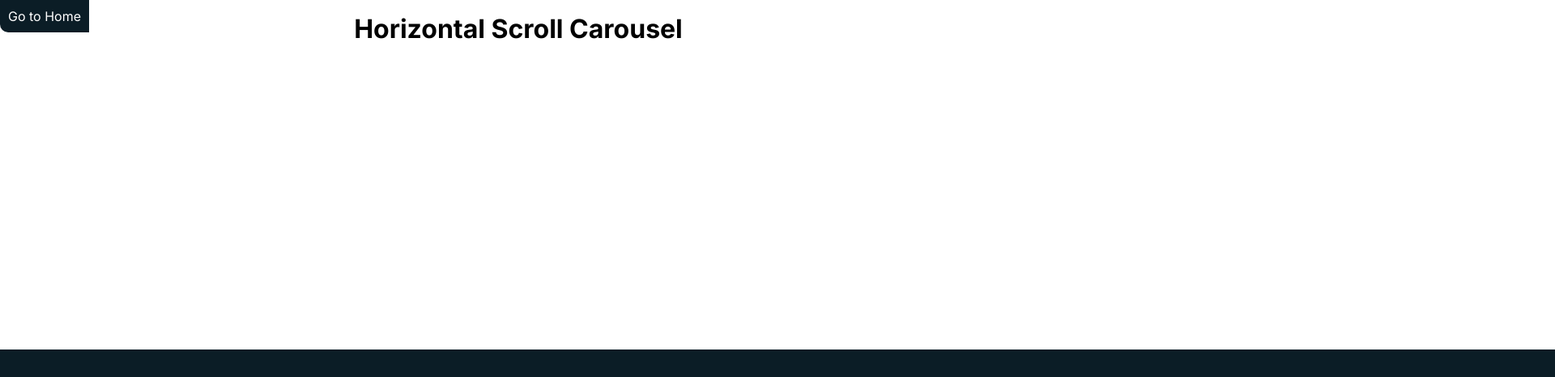
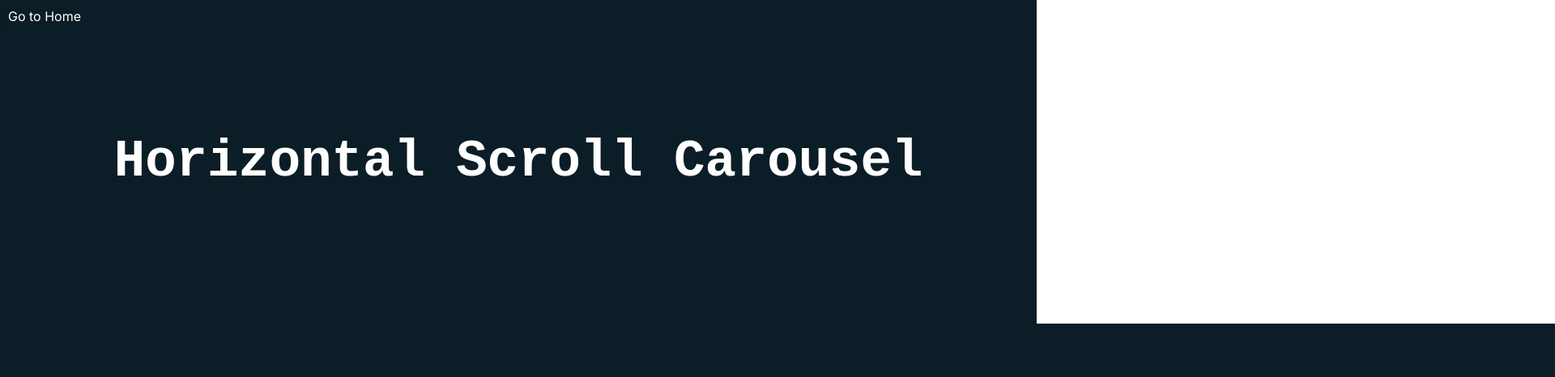
Before and after one commit to matifandy8/animations-page, a Next.js app: page /HorizontalScrollCarousel in a window 1280 px wide. Shown: the top 466 px of the page at 81% size, 1920 px wide, since content can reach past the window. Built offline with nearby package versions, Linux system fonts and the light colour scheme.

Commit message:
fix: details on design

```diff
--- a/src/app/HorizontalScrollCarousel/page.tsx
+++ b/src/app/HorizontalScrollCarousel/page.tsx
@@ -12,7 +12,7 @@ export default function HorizontalScrollCarousel() {
 
   return (
     <main className="main">
-      <h1 className="title">Horizontal Scroll Carousel</h1>
+      <h1 className="title">Horizontal Scroll Carousel </h1>
 
       <div className="container" ref={targetRef}>
         <div className="gallery">
--- a/src/app/HorizontalScrollCarousel/styles.css
+++ b/src/app/HorizontalScrollCarousel/styles.css
@@ -1,13 +1,16 @@
 .main {
+  background-color: #0b1d26;
 }
 
 .title {
-  color: black;
-  font-size: 2rem;
+  color: white;
+  font-size: 4rem;
   text-align: center;
-  margin-bottom: 1rem;
-  margin-top: 1rem;
   height: 50vh;
+  display: flex;
+  align-items: center;
+  justify-content: center;
+  font-family: "Courier New", Courier, monospace;
 }
 
 .container {
@@ -33,17 +36,12 @@
   display: grid;
   grid-template-columns: 1fr 1fr 1fr 1fr;
   grid-template-rows: 1fr;
-  grid-gap: 3vw;
+  grid-gap: 7vw;
   padding: 0 4rem 0 4rem;
 }
 
-h2 {
-  color: white;
-  font-size: 2rem;
-  text-align: center;
-  margin-bottom: 1rem;
-  margin-top: 1rem;
+.image {
+  transform: rotate(-4deg);
+  border: 1px solid white;
+  border-radius: 5px;
 }
-
-img {
-}
--- a/src/app/ParallaxScrollPage/styles.css
+++ b/src/app/ParallaxScrollPage/styles.css
@@ -3,3 +3,10 @@
   height: 100vh;
   width: 100vw;
 }
+.title {
+  font-family: "Serif Display", sans-serif;
+  font-size: 75px;
+  font-weight: 600;
+  text-transform: capitalize;
+  color: white;
+}
```
Also changed, not shown: src/app/ParallaxScrollPage/page.tsx (+8 -5 lines).
